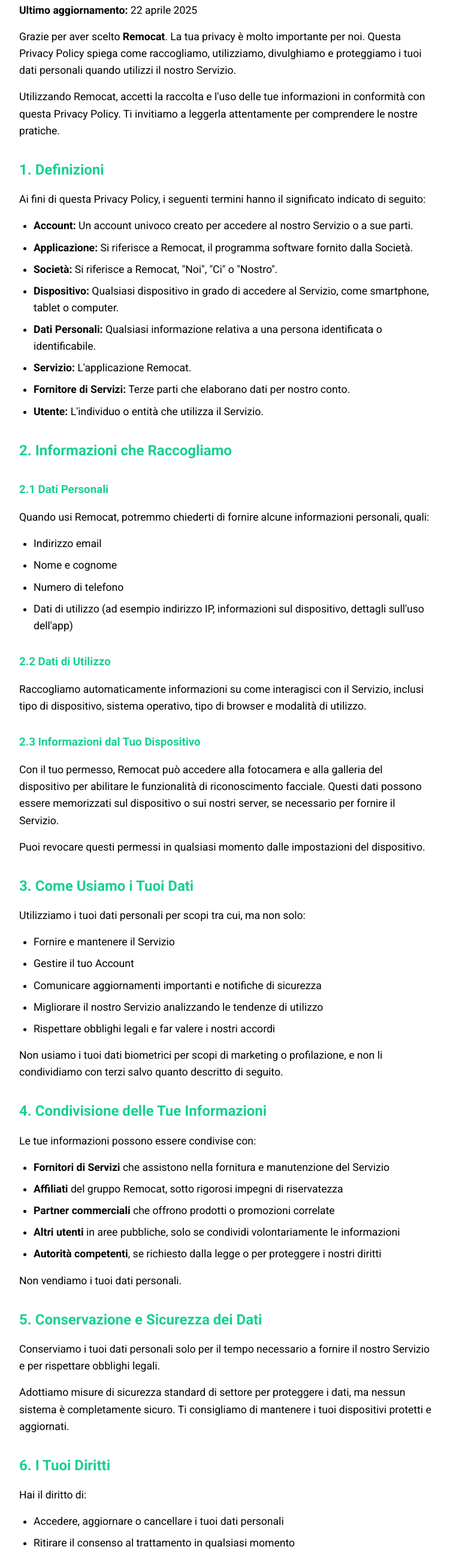
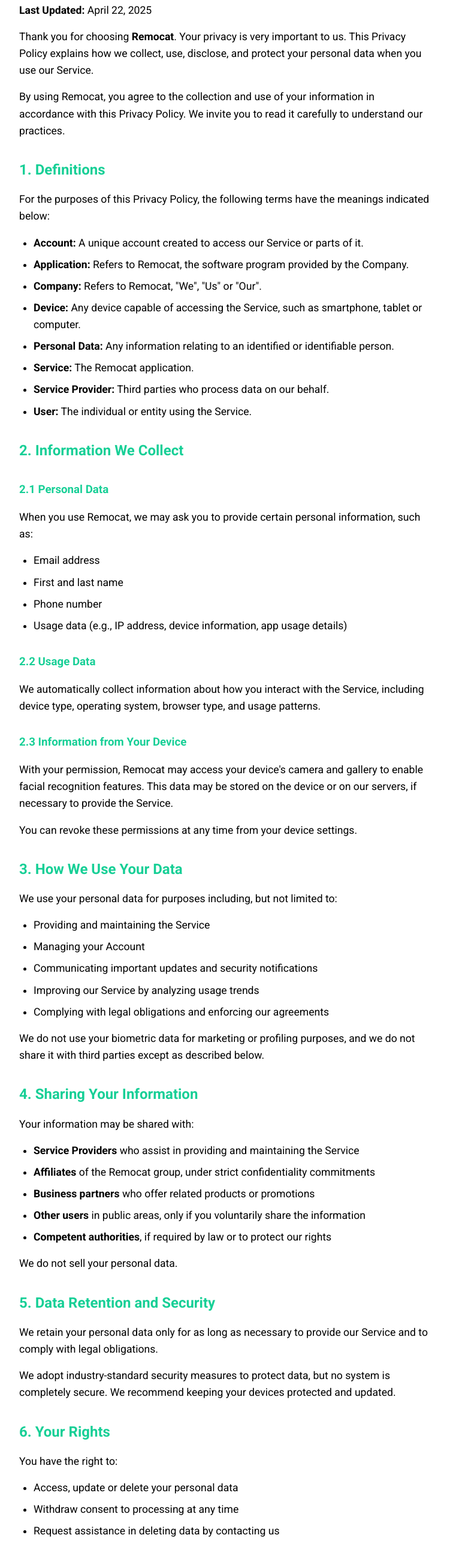
Before and after one commit to daniele-NA/remocat.info, a plain HTML site: page privacy.html in a window 1280 px wide. Shown: the part 216-2800 px from the top of the page at 60% size, without its empty margins (264-1015 px from the left). Drawn offline with Linux system fonts and the light colour scheme.

Commit message:
Update privacy.html

```diff
--- a/privacy.html
+++ b/privacy.html
@@ -1,5 +1,5 @@
 <!DOCTYPE html>
-<html lang="it">
+<html lang="en">
 <head>
   <meta charset="UTF-8" />
   <meta name="viewport" content="width=device-width, initial-scale=1" />
@@ -142,98 +142,98 @@
 
   <main>
     <h1>Privacy Policy</h1>
-    <p><strong>Ultimo aggiornamento:</strong> 22 aprile 2025</p>
+    <p><strong>Last Updated:</strong> April 22, 2025</p>
 
-    <p>Grazie per aver scelto <strong>Remocat</strong>. La tua privacy è molto importante per noi. Questa Privacy Policy spiega come raccogliamo, utilizziamo, divulghiamo e proteggiamo i tuoi dati personali quando utilizzi il nostro Servizio.</p>
+    <p>Thank you for choosing <strong>Remocat</strong>. Your privacy is very important to us. This Privacy Policy explains how we collect, use, disclose, and protect your personal data when you use our Service.</p>
 
-    <p>Utilizzando Remocat, accetti la raccolta e l'uso delle tue informazioni in conformità con questa Privacy Policy. Ti invitiamo a leggerla attentamente per comprendere le nostre pratiche.</p>
+    <p>By using Remocat, you agree to the collection and use of your information in accordance with this Privacy Policy. We invite you to read it carefully to understand our practices.</p>
 
-    <h2>1. Definizioni</h2>
-    <p>Ai fini di questa Privacy Policy, i seguenti termini hanno il significato indicato di seguito:</p>
+    <h2>1. Definitions</h2>
+    <p>For the purposes of this Privacy Policy, the following terms have the meanings indicated below:</p>
     <ul>
-      <li><strong>Account:</strong> Un account univoco creato per accedere al nostro Servizio o a sue parti.</li>
-      <li><strong>Applicazione:</strong> Si riferisce a Remocat, il programma software fornito dalla Società.</li>
-      <li><strong>Società:</strong> Si riferisce a Remocat, "Noi", "Ci" o "Nostro".</li>
-      <li><strong>Dispositivo:</strong> Qualsiasi dispositivo in grado di accedere al Servizio, come smartphone, tablet o computer.</li>
-      <li><strong>Dati Personali:</strong> Qualsiasi informazione relativa a una persona identificata o identificabile.</li>
-      <li><strong>Servizio:</strong> L'applicazione Remocat.</li>
-      <li><strong>Fornitore di Servizi:</strong> Terze parti che elaborano dati per nostro conto.</li>
-      <li><strong>Utente:</strong> L'individuo o entità che utilizza il Servizio.</li>
+      <li><strong>Account:</strong> A unique account created to access our Service or parts of it.</li>
+      <li><strong>Application:</strong> Refers to Remocat, the software program provided by the Company.</li>
+      <li><strong>Company:</strong> Refers to Remocat, "We", "Us" or "Our".</li>
+      <li><strong>Device:</strong> Any device capable of accessing the Service, such as smartphone, tablet or computer.</li>
+      <li><strong>Personal Data:</strong> Any information relating to an identified or identifiable person.</li>
+      <li><strong>Service:</strong> The Remocat application.</li>
+      <li><strong>Service Provider:</strong> Third parties who process data on our behalf.</li>
+      <li><strong>User:</strong> The individual or entity using the Service.</li>
     </ul>
 
-    <h2>2. Informazioni che Raccogliamo</h2>
-    <h3>2.1 Dati Personali</h3>
-    <p>Quando usi Remocat, potremmo chiederti di fornire alcune informazioni personali, quali:</p>
+    <h2>2. Information We Collect</h2>
+    <h3>2.1 Personal Data</h3>
+    <p>When you use Remocat, we may ask you to provide certain personal information, such as:</p>
     <ul>
-      <li>Indirizzo email</li>
-      <li>Nome e cognome</li>
-      <li>Numero di telefono</li>
-      <li>Dati di utilizzo (ad esempio indirizzo IP, informazioni sul dispositivo, dettagli sull'uso dell'app)</li>
+      <li>Email address</li>
+      <li>First and last name</li>
+      <li>Phone number</li>
+      <li>Usage data (e.g., IP address, device information, app usage details)</li>
     </ul>
 
-    <h3>2.2 Dati di Utilizzo</h3>
-    <p>Raccogliamo automaticamente informazioni su come interagisci con il Servizio, inclusi tipo di dispositivo, sistema operativo, tipo di browser e modalità di utilizzo.</p>
+    <h3>2.2 Usage Data</h3>
+    <p>We automatically collect information about how you interact with the Service, including device type, operating system, browser type, and usage patterns.</p>
 
-    <h3>2.3 Informazioni dal Tuo Dispositivo</h3>
-    <p>Con il tuo permesso, Remocat può accedere alla fotocamera e alla galleria del dispositivo per abilitare le funzionalità di riconoscimento facciale. Questi dati possono essere memorizzati sul dispositivo o sui nostri server, se necessario per fornire il Servizio.</p>
-    <p>Puoi revocare questi permessi in qualsiasi momento dalle impostazioni del dispositivo.</p>
+    <h3>2.3 Information from Your Device</h3>
+    <p>With your permission, Remocat may access your device's camera and gallery to enable facial recognition features. This data may be stored on the device or on our servers, if necessary to provide the Service.</p>
+    <p>You can revoke these permissions at any time from your device settings.</p>
 
-    <h2>3. Come Usiamo i Tuoi Dati</h2>
-    <p>Utilizziamo i tuoi dati personali per scopi tra cui, ma non solo:</p>
+    <h2>3. How We Use Your Data</h2>
+    <p>We use your personal data for purposes including, but not limited to:</p>
     <ul>
-      <li>Fornire e mantenere il Servizio</li>
-      <li>Gestire il tuo Account</li>
-      <li>Comunicare aggiornamenti importanti e notifiche di sicurezza</li>
-      <li>Migliorare il nostro Servizio analizzando le tendenze di utilizzo</li>
-      <li>Rispettare obblighi legali e far valere i nostri accordi</li>
+      <li>Providing and maintaining the Service</li>
+      <li>Managing your Account</li>
+      <li>Communicating important updates and security notifications</li>
+      <li>Improving our Service by analyzing usage trends</li>
+      <li>Complying with legal obligations and enforcing our agreements</li>
     </ul>
-    <p>Non usiamo i tuoi dati biometrici per scopi di marketing o profilazione, e non li condividiamo con terzi salvo quanto descritto di seguito.</p>
+    <p>We do not use your biometric data for marketing or profiling purposes, and we do not share it with third parties except as described below.</p>
 
-    <h2>4. Condivisione delle Tue Informazioni</h2>
-    <p>Le tue informazioni possono essere condivise con:</p>
+    <h2>4. Sharing Your Information</h2>
+    <p>Your information may be shared with:</p>
     <ul>
-      <li><strong>Fornitori di Servizi</strong> che assistono nella fornitura e manutenzione del Servizio</li>
-      <li><strong>Affiliati</strong> del gruppo Remocat, sotto rigorosi impegni di riservatezza</li>
-      <li><strong>Partner commerciali</strong> che offrono prodotti o promozioni correlate</li>
-      <li><strong>Altri utenti</strong> in aree pubbliche, solo se condividi volontariamente le informazioni</li>
-      <li><strong>Autorità competenti</strong>, se richiesto dalla legge o per proteggere i nostri diritti</li>
+      <li><strong>Service Providers</strong> who assist in providing and maintaining the Service</li>
+      <li><strong>Affiliates</strong> of the Remocat group, under strict confidentiality commitments</li>
+      <li><strong>Business partners</strong> who offer related products or promotions</li>
+      <li><strong>Other users</strong> in public areas, only if you voluntarily share the information</li>
+      <li><strong>Competent authorities</strong>, if required by law or to protect our rights</li>
     </ul>
-    <p>Non vendiamo i tuoi dati personali.</p>
+    <p>We do not sell your personal data.</p>
 
-    <h2>5. Conservazione e Sicurezza dei Dati</h2>
-    <p>Conserviamo i tuoi dati personali solo per il tempo necessario a fornire il nostro Servizio e per rispettare obblighi legali.</p>
-    <p>Adottiamo misure di sicurezza standard di settore per proteggere i dati, ma nessun sistema è completamente sicuro. Ti consigliamo di mantenere i tuoi dispositivi protetti e aggiornati.</p>
+    <h2>5. Data Retention and Security</h2>
+    <p>We retain your personal data only for as long as necessary to provide our Service and to comply with legal obligations.</p>
+    <p>We adopt industry-standard security measures to protect data, but no system is completely secure. We recommend keeping your devices protected and updated.</p>
 
-    <h2>6. I Tuoi Diritti</h2>
-    <p>Hai il diritto di:</p>
+    <h2>6. Your Rights</h2>
+    <p>You have the right to:</p>
     <ul>
-      <li>Accedere, aggiornare o cancellare i tuoi dati personali</li>
-      <li>Ritirare il consenso al trattamento in qualsiasi momento</li>
-      <li>Richiedere assistenza nella cancellazione dei dati contattandoci</li>
+      <li>Access, update or delete your personal data</li>
+      <li>Withdraw consent to processing at any time</li>
+      <li>Request assistance in deleting data by contacting us</li>
     </ul>
-    <p>Alcuni dati potrebbero essere conservati se richiesto dalla legge.</p>
+    <p>Some data may be retained if required by law.</p>
 
-    <h2>7. Trasferimenti Internazionali di Dati</h2>
-    <p>I tuoi dati possono essere elaborati e archiviati al di fuori del tuo paese, inclusi paesi con leggi sulla protezione dati diverse. Garantiamo adeguate misure di sicurezza per tutelare i tuoi dati.</p>
+    <h2>7. International Data Transfers</h2>
+    <p>Your data may be processed and stored outside your country, including countries with different data protection laws. We ensure adequate security measures to protect your data.</p>
 
-    <h2>8. Privacy dei Minori</h2>
-    <p>Il nostro Servizio non è destinato a minori di 13 anni. Non raccogliamo consapevolmente dati personali di bambini sotto questa età. Se credi che abbiamo raccolto tali dati, contattaci immediatamente.</p>
+    <h2>8. Children's Privacy</h2>
+    <p>Our Service is not intended for children under 13 years of age. We do not knowingly collect personal data from children under this age. If you believe we have collected such data, please contact us immediately.</p>
 
-    <h2>9. Link ad Altri Siti</h2>
-    <p>Remocat può contenere link a siti di terze parti. Non siamo responsabili delle loro pratiche sulla privacy. Ti consigliamo di leggere le loro politiche prima di fornire informazioni personali.</p>
+    <h2>9. Links to Other Sites</h2>
+    <p>Remocat may contain links to third-party sites. We are not responsible for their privacy practices. We recommend reading their policies before providing personal information.</p>
 
-    <h2>10. Modifiche a Questa Privacy Policy</h2>
-    <p>Possiamo aggiornare questa Privacy Policy di tanto in tanto. Notificheremo cambiamenti significativi pubblicando la nuova policy nell'app o via email. Ti invitiamo a rivederla regolarmente.</p>
+    <h2>10. Changes to This Privacy Policy</h2>
+    <p>We may update this Privacy Policy from time to time. We will notify you of significant changes by posting the new policy in the app or via email. We encourage you to review it regularly.</p>
 
-    <h2>11. Contattaci</h2>
-    <p>Per domande o dubbi riguardanti questa Privacy Policy, contattaci a:</p>
+    <h2>11. Contact Us</h2>
+    <p>For questions or concerns regarding this Privacy Policy, contact us at:</p>
     <p><a href="mailto:crescenziaziendale@gmail.com" class="email-link">crescenziaziendale@gmail.com</a></p>
 
-    <p>Grazie per aver scelto Remocat. La tua privacy è la nostra priorità.</p>
+    <p>Thank you for choosing Remocat. Your privacy is our priority.</p>
   </main>
 
   <footer>
-    &copy; 2025 Remocat. Tutti i diritti riservati.
+    &copy; 2025 Remocat. All rights reserved.
   </footer>
 </body>
 </html>
```
